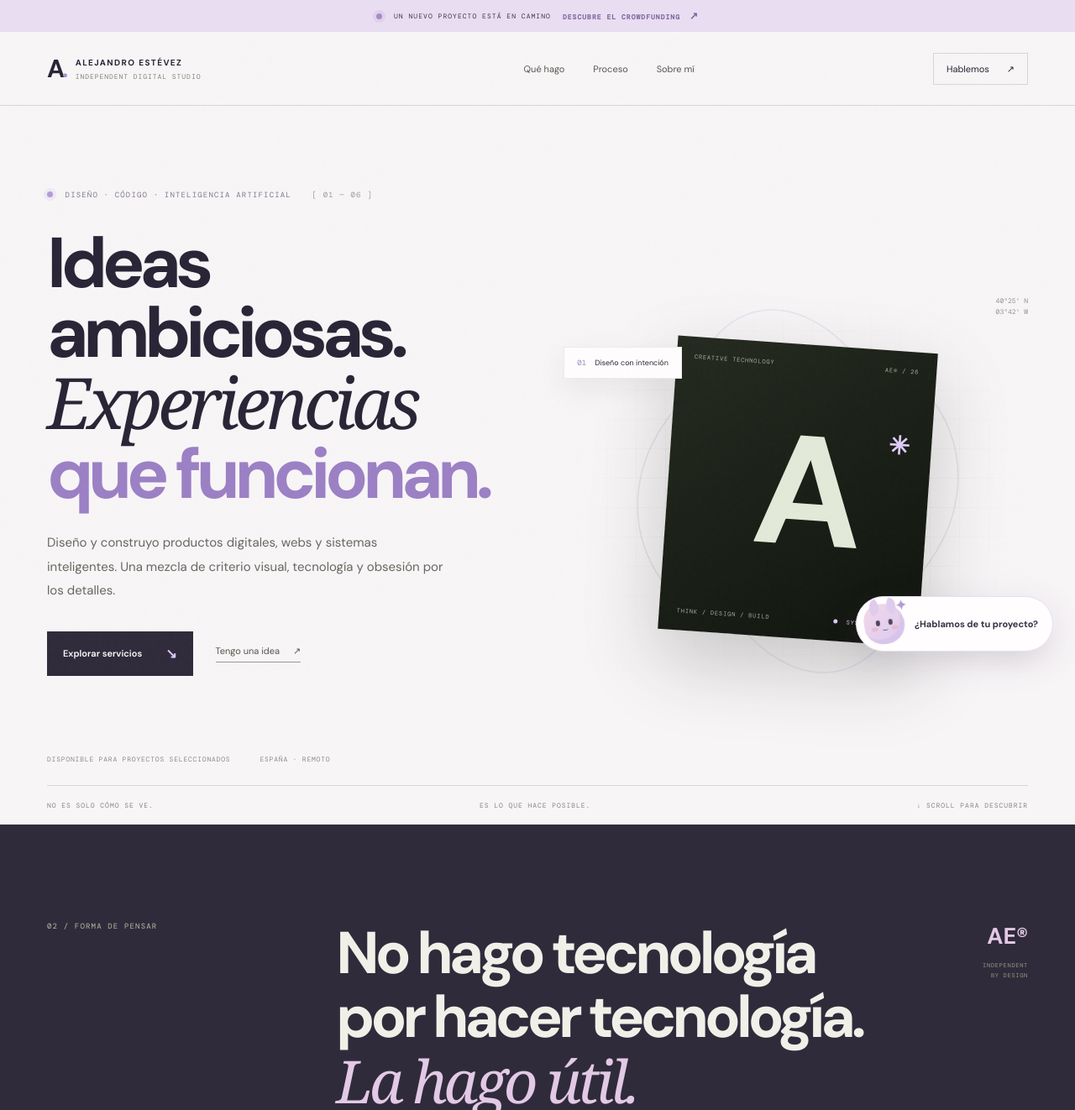
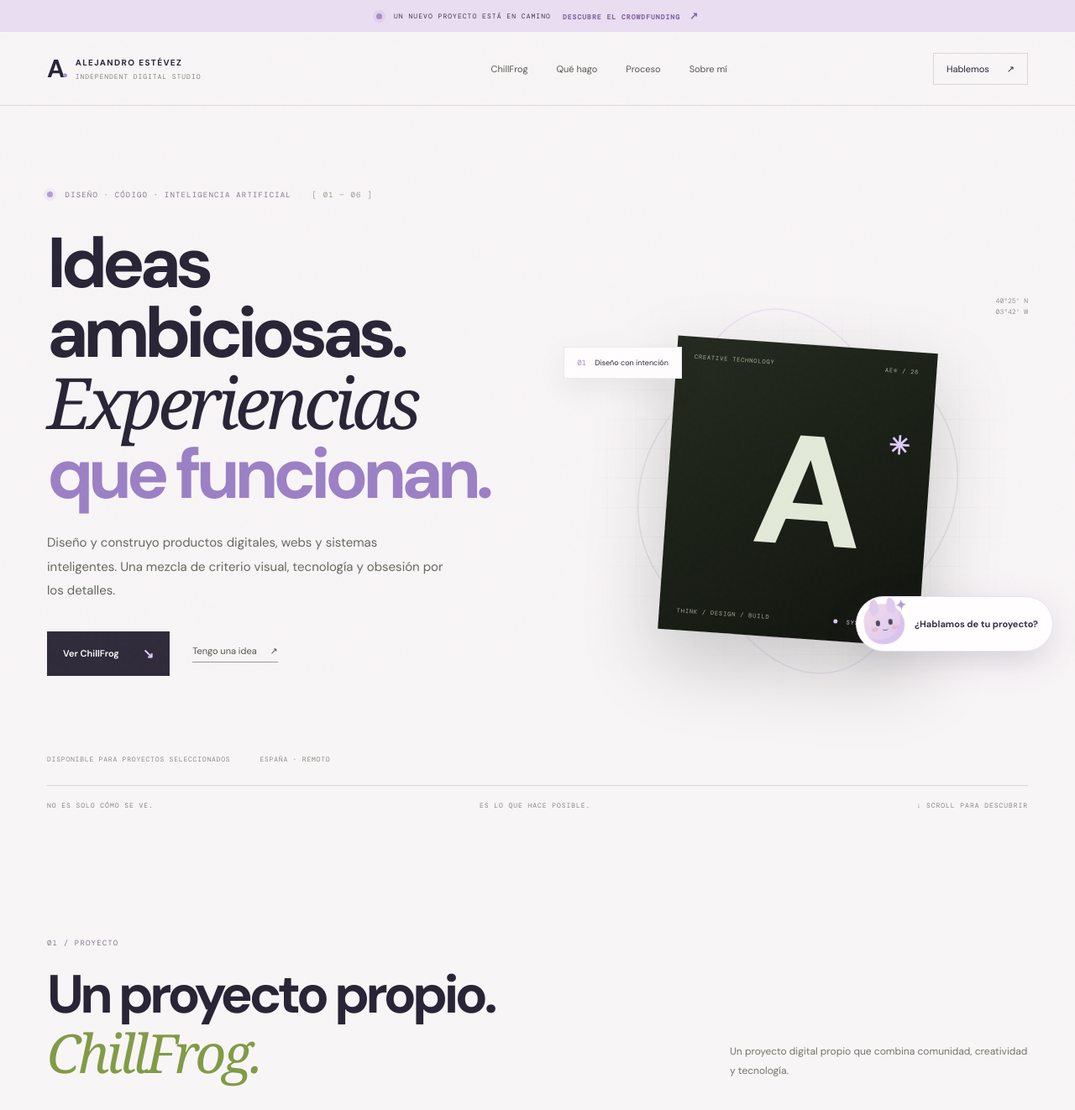
Before and after one commit to rudbdhduebejdjdvdj-rgb/hector-jimenez-web, a website: page index.html in a window 1280 px wide. Shown: the top 1322 px of the page at 84% size. Drawn offline with nearby package versions, Linux system fonts and the light colour scheme.

Commit message:
Show only ChillFrog in project section

```diff
--- a/index.html
+++ b/index.html
@@ -10,17 +10,18 @@
 <div class="crowdfund-ribbon"><span class="crowdfund-pulse"></span><span>UN NUEVO PROYECTO ESTÁ EN CAMINO</span><a href="#contact">DESCUBRE EL CROWDFUNDING <b>↗</b></a></div>
 
 <header class="site-header" id="top"><a class="wordmark" href="#top" aria-label="Inicio"><span class="mark">A<span>.</span></span><span class="wordmark-name">ALEJANDRO ESTÉVEZ<small>INDEPENDENT DIGITAL STUDIO</small></span></a>
-<nav class="main-nav" id="mainNav"><a href="#capabilities">Qué hago</a><a href="#process">Proceso</a><a href="#about">Sobre mí</a></nav><a class="header-cta" href="#contact">Hablemos <span>↗</span></a><button class="menu-toggle" id="menuToggle" aria-label="Abrir menú" aria-expanded="false">☰</button></header>
+<nav class="main-nav" id="mainNav"><a href="#work">ChillFrog</a><a href="#capabilities">Qué hago</a><a href="#process">Proceso</a><a href="#about">Sobre mí</a></nav><a class="header-cta" href="#contact">Hablemos <span>↗</span></a><button class="menu-toggle" id="menuToggle" aria-label="Abrir menú" aria-expanded="false">☰</button></header>
 <main>
 <section class="hero section-shell"><div class="hero-copy"><div class="eyebrow"><span class="status-dot"></span> DISEÑO · CÓDIGO · INTELIGENCIA ARTIFICIAL <span class="eyebrow-index">[ 01 — 06 ]</span></div>
 <h1>Ideas ambiciosas.<br><span class="serif">Experiencias</span><br><span class="accent-word">que funcionan.</span></h1>
 <p class="hero-lead">Diseño y construyo productos digitales, webs y sistemas inteligentes. Una mezcla de criterio visual, tecnología y obsesión por los detalles.</p>
-<div class="hero-actions"><a class="button button-dark" href="#capabilities">Explorar servicios <span>↘</span></a><a class="quiet-link" href="#contact">Tengo una idea <span>↗</span></a></div>
+<div class="hero-actions"><a class="button button-dark" href="#work">Ver ChillFrog <span>↘</span></a><a class="quiet-link" href="#contact">Tengo una idea <span>↗</span></a></div>
 <div class="hero-foot"><span>DISPONIBLE PARA PROYECTOS SELECCIONADOS</span><span>ESPAÑA · REMOTO</span></div></div>
 <div class="hero-stage" aria-label="Composición visual abstracta de diseño digital"><div class="stage-grid"></div><div class="stage-ring ring-one"></div><div class="stage-ring ring-two"></div>
 <div class="stage-core"><div class="core-top"><span>CREATIVE TECHNOLOGY</span><span>AE® / 26</span></div><div class="core-symbol">A<span>✳</span></div><div class="core-bottom"><span>THINK / DESIGN / BUILD</span><span class="core-live"><i></i> SYSTEM ONLINE</span></div></div>
 <div class="stage-note note-a"><span class="note-index">01</span><span>Diseño con intención</span></div><div class="stage-note note-b"><span class="note-index">02</span><span>Tecnología útil</span></div><div class="stage-coordinate">40°25' N<br>03°42' W</div></div>
 <div class="hero-bottom-line"><span>NO ES SOLO CÓMO SE VE.</span><span>ES LO QUE HACE POSIBLE.</span><span>↓ SCROLL PARA DESCUBRIR</span></div></section>
+<section class="work-section section-shell" id="work"><div class="section-top"><div><div class="eyebrow">01 / PROYECTO</div><h2>Un proyecto propio.<br><span class="serif">ChillFrog.</span></h2></div><p class="section-intro">Un proyecto digital propio que combina comunidad, creatividad y tecnología.</p></div><div class="work-grid"><a class="work-card" href="https://rudbdhduebejdjdvdj-rgb.github.io/ChillFrog/" target="_blank" rel="noopener noreferrer"><div class="work-image image-frog"><div class="frog-orbit"></div><div class="frog-title"><small>SOLANA COMMUNITY PROJECT</small><strong>CHILL<br><em>FROG.</em></strong><span>GOOD VIBES. OPEN MINDS. BIG DREAMS.</span></div><span class="image-label">DIGITAL PRODUCT / 001</span></div><div class="work-meta"><div><span class="work-type">WEB3 · PROYECTO PROPIO</span><h3>ChillFrog</h3><p>Un ecosistema digital y comunidad Web3 en desarrollo.</p></div><span class="round-arrow">↗</span></div></a></div></section>
 <section class="manifesto-section" id="about"><div class="manifesto-inner section-shell"><div class="eyebrow">02 / FORMA DE PENSAR</div><div class="manifesto-copy"><h2>No hago tecnología<br>por hacer tecnología.<br><span class="serif">La hago útil.</span></h2><p>Me interesa el punto donde el diseño se encuentra con la ingeniería: webs que cuentan bien una historia, herramientas que eliminan trabajo repetitivo y productos que convierten una idea en algo que se puede usar.</p><div class="manifesto-signature">CURIOSIDAD COMO MOTOR <span>✳</span> DETALLE COMO ESTÁNDAR</div></div><div class="manifesto-index">AE®<br><span>INDEPENDENT<br>BY DESIGN</span></div></div></section>
 <section class="capabilities-section section-shell" id="capabilities"><div class="section-top"><div><div class="eyebrow">03 / CAPACIDADES</div><h2>Un equipo de ideas.<br><span class="serif">Una sola dirección.</span></h2></div><p class="section-intro">Desde la primera idea hasta el último detalle: diseño, desarrollo e integración tecnológica trabajando juntos.</p></div>
 <div class="capability-list"><article><span class="cap-num">01</span><div class="cap-icon">↗</div><div><h3>Diseño y desarrollo web</h3><p>Webs a medida, landing pages, experiencias responsive, rediseños y tiendas online.</p></div><span class="cap-tags">UI/UX · FRONTEND · E-COMMERCE</span></article>
```
